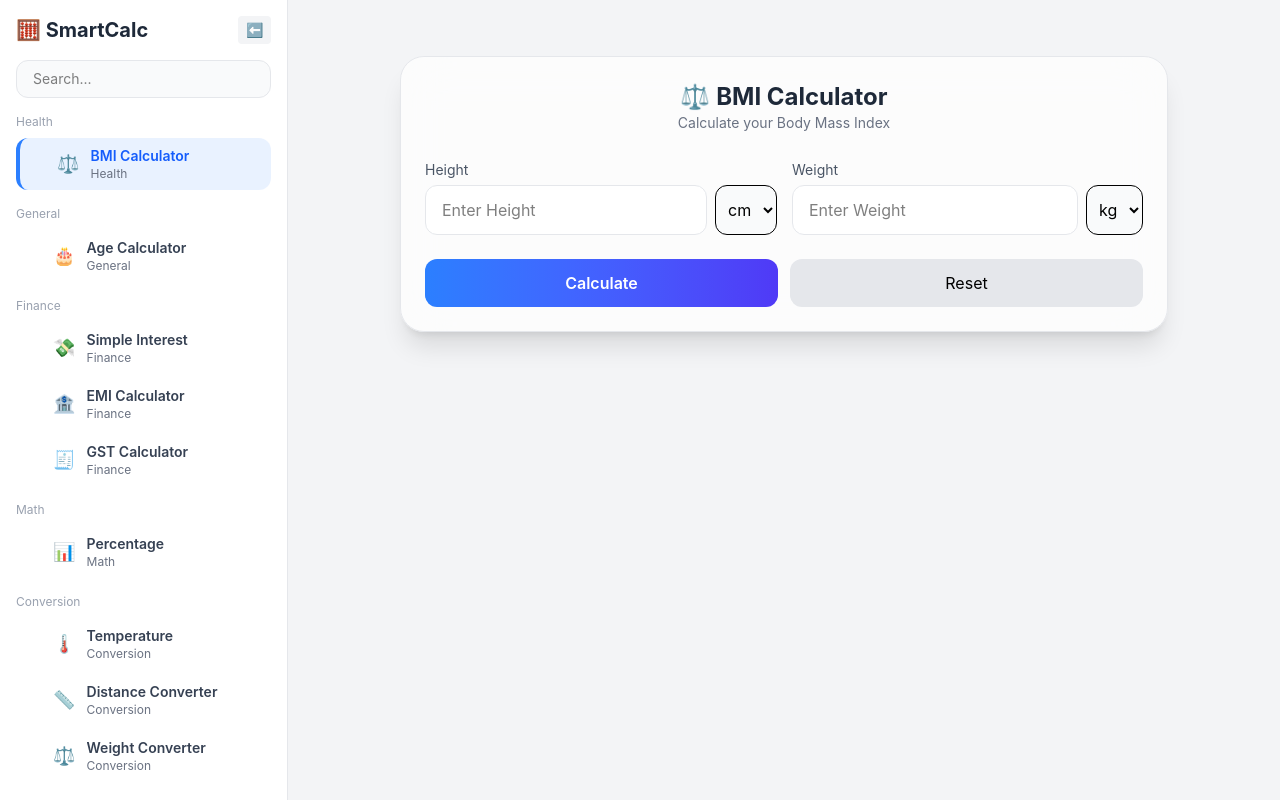
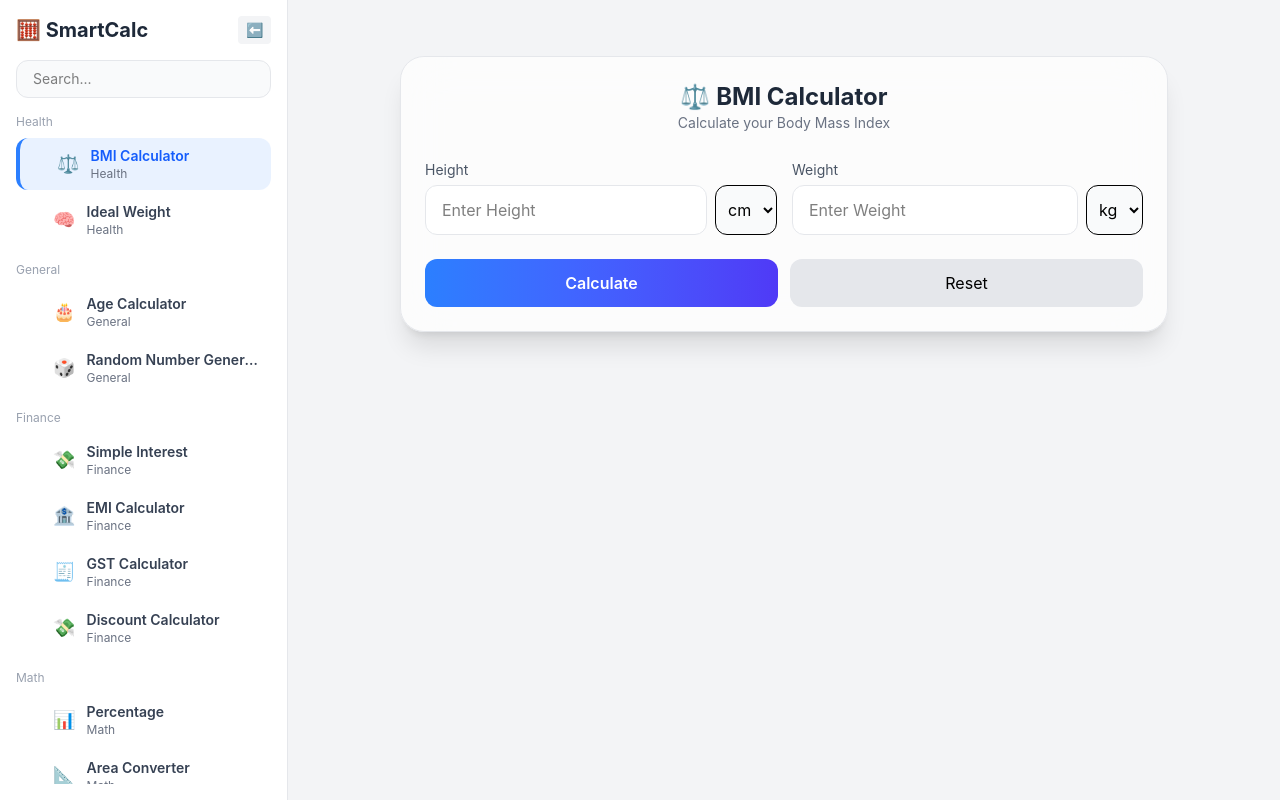
Before and after one commit to jacksyswain/calc-universe, a React (Vite) app: page / in a window 1280 px wide. Built offline with nearby package versions, Linux system fonts and the light colour scheme.

Commit message:
calc upgraded

```diff
--- a/src/calculators/config.js
+++ b/src/calculators/config.js
@@ -255,7 +255,164 @@ export const calculators = [
       };
     },
   },
+  // 📐 AREA (MORE TYPES)
+  {
+    id: "area-advanced",
+    title: "Area Converter",
+    icon: "📐",
+    category: "Math",
 
+    inputs: [
+      {
+        name: "value",
+        label: "Area",
+        units: ["sqm", "sqft"],
+        defaultUnit: "sqm",
+      },
+    ],
+
+    calculate: ({ value, unit }) => {
+      if (!value) return null;
+
+      let sqm = unit === "sqft" ? value * 0.092903 : value;
+
+      return {
+        sqm: +sqm.toFixed(2),
+        sqft: +(sqm * 10.7639).toFixed(2),
+      };
+    },
+  },
+
+  // 🚗 SPEED CONVERTER
+  {
+    id: "speed",
+    title: "Speed Converter",
+    icon: "🚗",
+    category: "Conversion",
+
+    inputs: [
+      {
+        name: "value",
+        label: "Speed",
+        units: ["kmh", "mph"],
+        defaultUnit: "kmh",
+      },
+    ],
+
+    calculate: ({ value, unit }) => {
+      if (!value) return null;
+
+      let kmh = unit === "mph" ? value * 1.60934 : value;
+
+      return {
+        kmh: +kmh.toFixed(2),
+        mph: +(kmh * 0.621371).toFixed(2),
+      };
+    },
+  },
+
+  // 🧮 POWER CALCULATOR
+  {
+    id: "power",
+    title: "Power Calculator",
+    icon: "⚡",
+    category: "Math",
+
+    inputs: [
+      { name: "base", label: "Base" },
+      { name: "exponent", label: "Exponent" },
+    ],
+
+    calculate: ({ base, exponent }) =>
+      base && exponent ? Math.pow(base, exponent) : null,
+  },
+
+  // 📦 VOLUME (CUBE)
+  {
+    id: "volume",
+    title: "Volume (Cube)",
+    icon: "📦",
+    category: "Math",
+
+    inputs: [
+      { name: "side", label: "Side" },
+    ],
+
+    calculate: ({ side }) =>
+      side ? +(side * side * side).toFixed(2) : null,
+  },
+
+  // 🧠 BMI IDEAL WEIGHT
+  {
+    id: "ideal-weight",
+    title: "Ideal Weight",
+    icon: "🧠",
+    category: "Health",
+
+    inputs: [
+      {
+        name: "height",
+        label: "Height",
+        units: ["cm"],
+        defaultUnit: "cm",
+      },
+    ],
+
+    calculate: ({ height }) => {
+      if (!height) return null;
+
+      // Devine formula approx
+      const ideal = 50 + 0.9 * (height - 152);
+
+      return {
+        idealWeight: +ideal.toFixed(2),
+      };
+    },
+  },
+
+  // 💸 DISCOUNT CALCULATOR
+  {
+    id: "discount",
+    title: "Discount Calculator",
+    icon: "💸",
+    category: "Finance",
+
+    inputs: [
+      { name: "price", label: "Original Price" },
+      { name: "discount", label: "Discount (%)" },
+    ],
+
+    calculate: ({ price, discount }) => {
+      if (!price || !discount) return null;
+
+      const saved = (price * discount) / 100;
+      const final = price - saved;
+
+      return {
+        saved: +saved.toFixed(2),
+        finalPrice: +final.toFixed(2),
+      };
+    },
+  },
+
+  // 🔢 RANDOM NUMBER
+  {
+    id: "random",
+    title: "Random Number Generator",
+    icon: "🎲",
+    category: "General",
+
+    inputs: [
+      { name: "min", label: "Min" },
+      { name: "max", label: "Max" },
+    ],
+
+    calculate: ({ min, max }) => {
+      if (min === undefined || max === undefined) return null;
+
+      return Math.floor(Math.random() * (max - min + 1)) + min;
+    },
+  },
   //  TIME
   {
     id: "time",
@@ -279,8 +436,8 @@ export const calculators = [
         unit === "minutes"
           ? value * 60
           : unit === "hours"
-          ? value * 3600
-          : value;
+            ? value * 3600
+            : value;
 
       return {
         seconds: sec,
```
